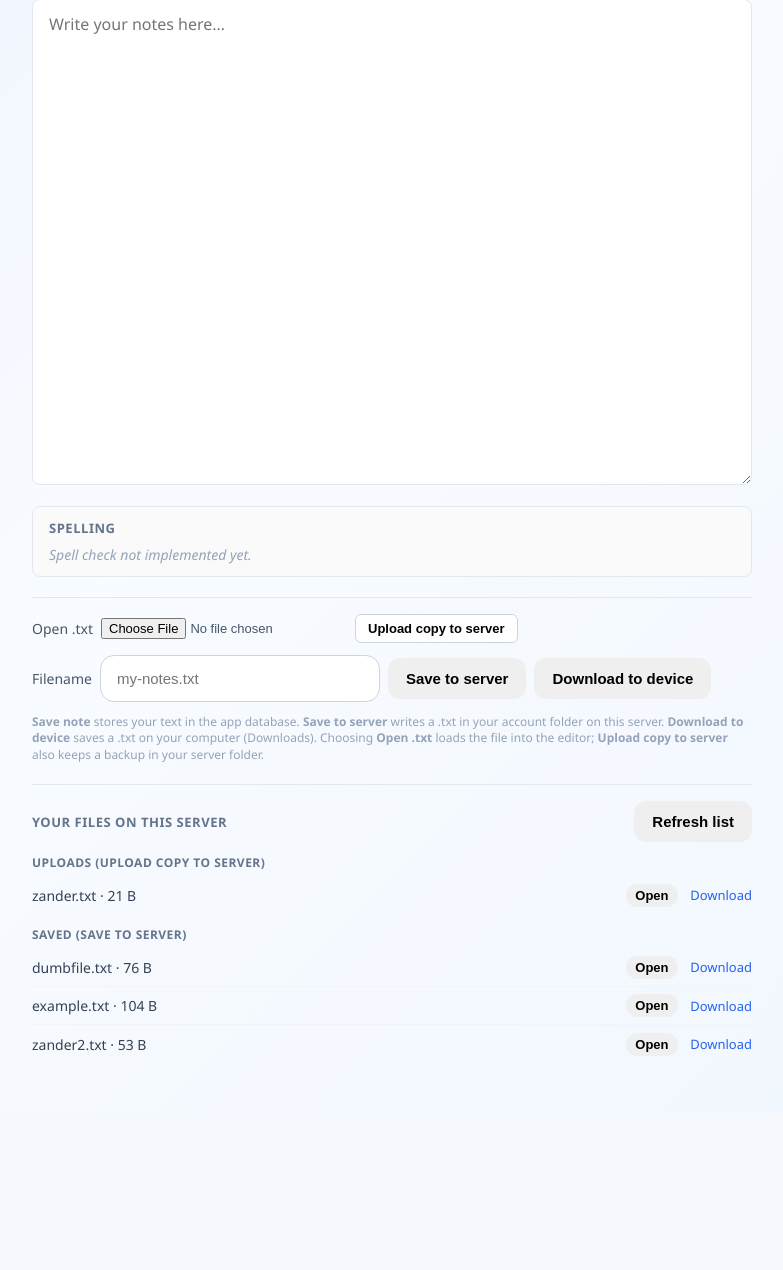
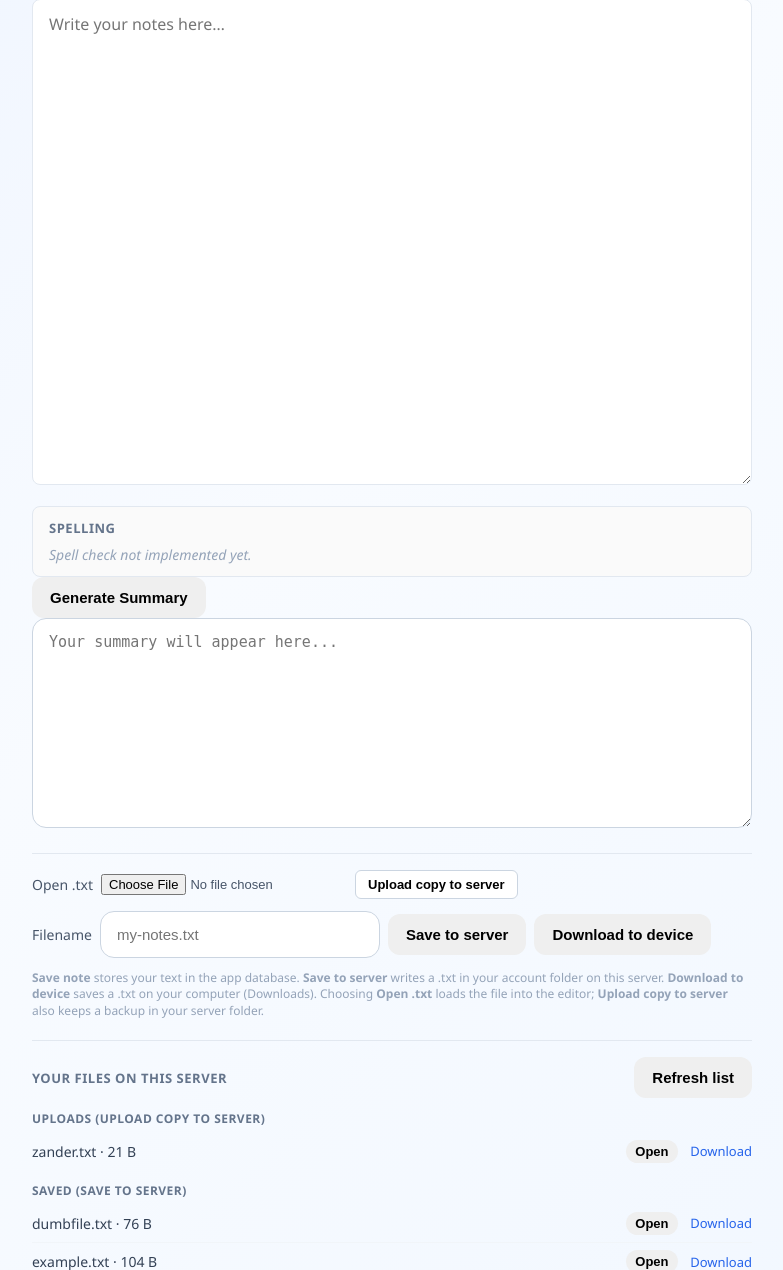
Before and after one commit to winslozp/project201, a Flask app: page /notes in a window 1280 px wide. Shown: the part 257-1527 px from the top of the page, without its empty margins (248-1031 px from the left). Before the commit the page ends 1313 px from the top, so only its background shows below. Run offline with Flask 3, Linux system fonts and the light colour scheme; a user stored in the database is signed in; data comes from the database, SQL or seed files in the repository; both versions use the stored data as it was after the commit.

Commit message:
Added Local AI with Ollama
Follow this tutorial on how to download Ollama: https://www.youtube.com/watch?v=UtSSMs6ObqY

```diff
--- a/StudyTyper/app.py
+++ b/StudyTyper/app.py
@@ -17,6 +17,9 @@ from flask_sqlalchemy import SQLAlchemy
 ## Security Function for password hashing and verification
 from werkzeug.security import generate_password_hash, check_password_hash
 from werkzeug.utils import secure_filename
+## Ollama for local Ai/note summary
+import ollama
+
 
 
 BASE_DIR = os.path.dirname(os.path.abspath(__file__))
@@ -436,5 +439,53 @@ def upload_notes():
 
 
 
+# -----------------
+# NOTE SUMMARIZING WITH LOCAL AI
+# -----------------
+def generate_summary_with_ollama(text):
+    try:
+        client = ollama.Client()
+
+        response = client.generate(
+            model="llama3.2:1b",  # or whatever model you installed
+            prompt=f"""
+            You are a helpful study assistant.
+
+            Summarize the following notes into:
+            - A short paragraph summary
+            - 5 bullet point key ideas
+
+            Notes:
+            {text}
+            """
+        )
+
+        return response["response"]
+
+    except Exception as e:
+        print("Ollama error:", e)
+        return "Error generating summary."
+
+
+@app.route("/api/summarize", methods=["POST"])
+def api_summarize():
+    user = current_user()
+    if not user:
+        return jsonify({"ok": False, "error": "Unauthorized"}), 401
+
+    data = request.get_json()
+    text = data.get("content", "")
+
+    if not text.strip():
+        return jsonify({"ok": False, "error": "No content provided"}), 400
+
+    summary = generate_summary_with_ollama(text)
+
+    return jsonify({
+        "ok": True,
+        "summary": summary
+    })
+
+## Keep at bottom
 if __name__ == "__main__":
     app.run(debug=True)
--- a/StudyTyper/static/scripts/notes.js
+++ b/StudyTyper/static/scripts/notes.js
@@ -11,6 +11,9 @@ document.addEventListener("DOMContentLoaded", () => {
     const downloadNotesBtn = document.getElementById("downloadNotesBtn");
     const notesFileInput = document.getElementById("notesFileInput");
     const wpmDisplay = document.getElementById("wpmDisplay");
+    // Generate Summary
+    const generateSummaryBtn = document.getElementById("generateSummaryBtn");
+    const summaryOutput = document.getElementById("summaryOutput");
 
     if (
         !notesArea ||
@@ -23,12 +26,14 @@ document.addEventListener("DOMContentLoaded", () => {
         !saveFileNameInput ||
         !downloadNotesBtn ||
         !notesFileInput ||
-        !wpmDisplay
+        !wpmDisplay ||
+        !generateSummaryBtn ||
+        !summaryOutput
     ) {
         return;
     }
 
-    let refreshMyFilesList = () => {};
+    let refreshMyFilesList = () => { };
 
     let sessionStarted = false;
     let manuallyPaused = false;
@@ -239,6 +244,48 @@ document.addEventListener("DOMContentLoaded", () => {
         setStatus(`Downloaded “${filename}” to your device`);
     });
 
+    // Summary Button
+    generateSummaryBtn.addEventListener("click", async () => {
+        const content = notesArea.value;
+
+        if (!content.trim()) {
+            setStatus("Nothing to summarize — add some notes first.");
+            summaryOutput.value = "";
+            return;
+        }
+
+        generateSummaryBtn.disabled = true;
+        summaryOutput.value = "Generating summary...";
+        setStatus("Generating summary...");
+
+        try {
+            const res = await fetch("/api/summarize", {
+                method: "POST",
+                headers: { "Content-Type": "application/json" },
+                credentials: "same-origin",
+                body: JSON.stringify({ content }),
+            });
+
+            const data = await res.json().catch(() => ({}));
+
+            if (res.ok && data.ok) {
+                summaryOutput.value = data.summary || "";
+                setStatus("Summary generated.");
+            } else if (res.status === 401) {
+                summaryOutput.value = "";
+                setStatus("Not logged in — refresh and sign in again.");
+            } else {
+                summaryOutput.value = "";
+                setStatus(data.error || "Summary failed.");
+            }
+        } catch (e) {
+            summaryOutput.value = "";
+            setStatus("Summary failed — check your connection.");
+        } finally {
+            generateSummaryBtn.disabled = false;
+        }
+    });
+
     notesFileInput.addEventListener("change", () => {
         const file = notesFileInput.files && notesFileInput.files[0];
         if (!file) {
--- a/StudyTyper/templates/notes.html
+++ b/StudyTyper/templates/notes.html
@@ -43,6 +43,12 @@
         </ul>
     </section>
 
+    <div class="notes-summary">
+        <button type="button" id="generateSummaryBtn">Generate Summary</button>
+        <textarea id="summaryOutput" class="notes-summary-output" placeholder="Your summary will appear here..."
+            rows="10" readonly></textarea>
+    </div>
+
     <div class="notes-files">
         <form action="{{ url_for('upload_notes') }}" method="POST" enctype="multipart/form-data" class="notes-upload">
             <label class="notes-upload-label">
@@ -53,7 +59,8 @@
         </form>
         <div class="notes-save-file">
             <label class="notes-upload-label" for="saveFileNameInput">Filename</label>
-            <input type="text" id="saveFileNameInput" class="notes-filename-input" placeholder="my-notes.txt" autocomplete="off">
+            <input type="text" id="saveFileNameInput" class="notes-filename-input" placeholder="my-notes.txt"
+                autocomplete="off">
             <button type="button" id="saveFileBtn" class="secondary">Save to server</button>
             <button type="button" id="downloadNotesBtn" class="secondary">Download to device</button>
         </div>
@@ -61,7 +68,8 @@
             <strong>Save note</strong> stores your text in the app database.
             <strong>Save to server</strong> writes a .txt in your account folder on this server.
             <strong>Download to device</strong> saves a .txt on your computer (Downloads).
-            Choosing <strong>Open .txt</strong> loads the file into the editor; <strong>Upload copy to server</strong> also keeps a backup in your server folder.
+            Choosing <strong>Open .txt</strong> loads the file into the editor; <strong>Upload copy to server</strong>
+            also keeps a backup in your server folder.
         </p>
 
         <section class="notes-my-files" aria-labelledby="my-files-heading">
```
Also changed, not shown: StudyTyper/users.db. Lines whose indentation alone changed are shown as unchanged.
